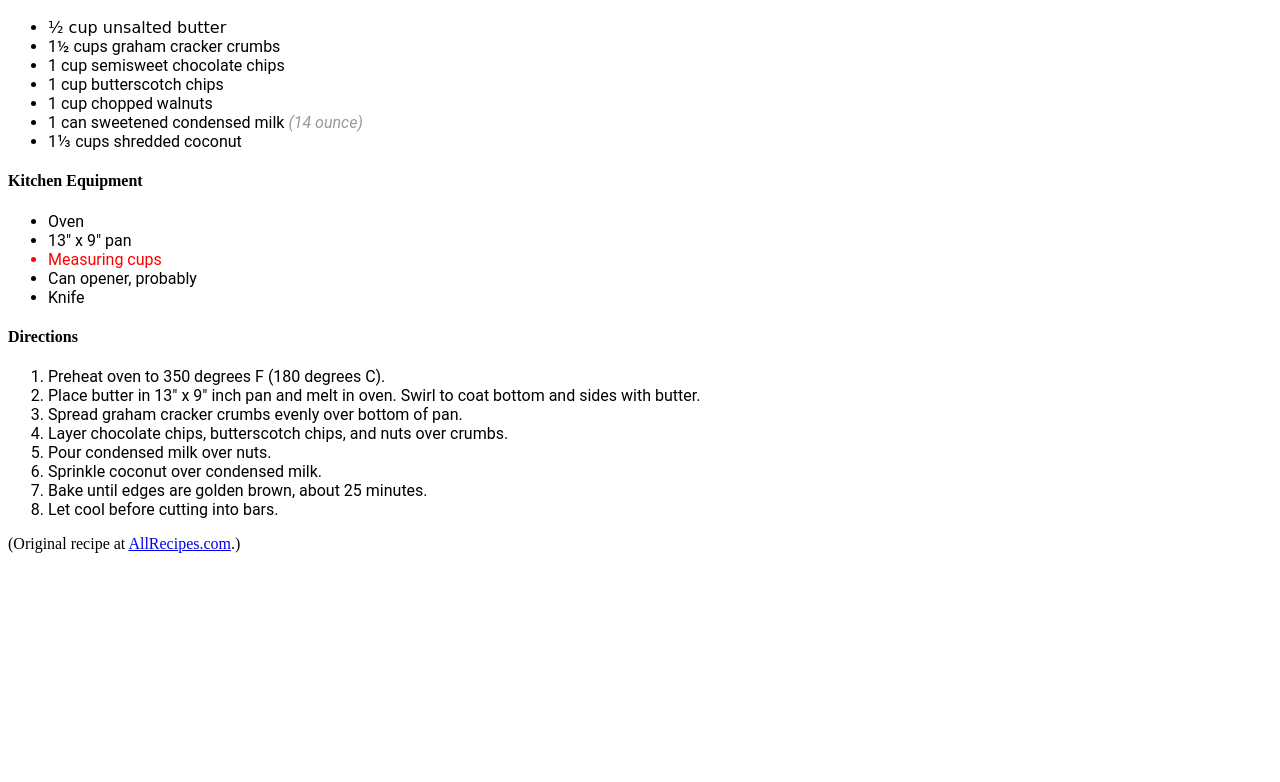
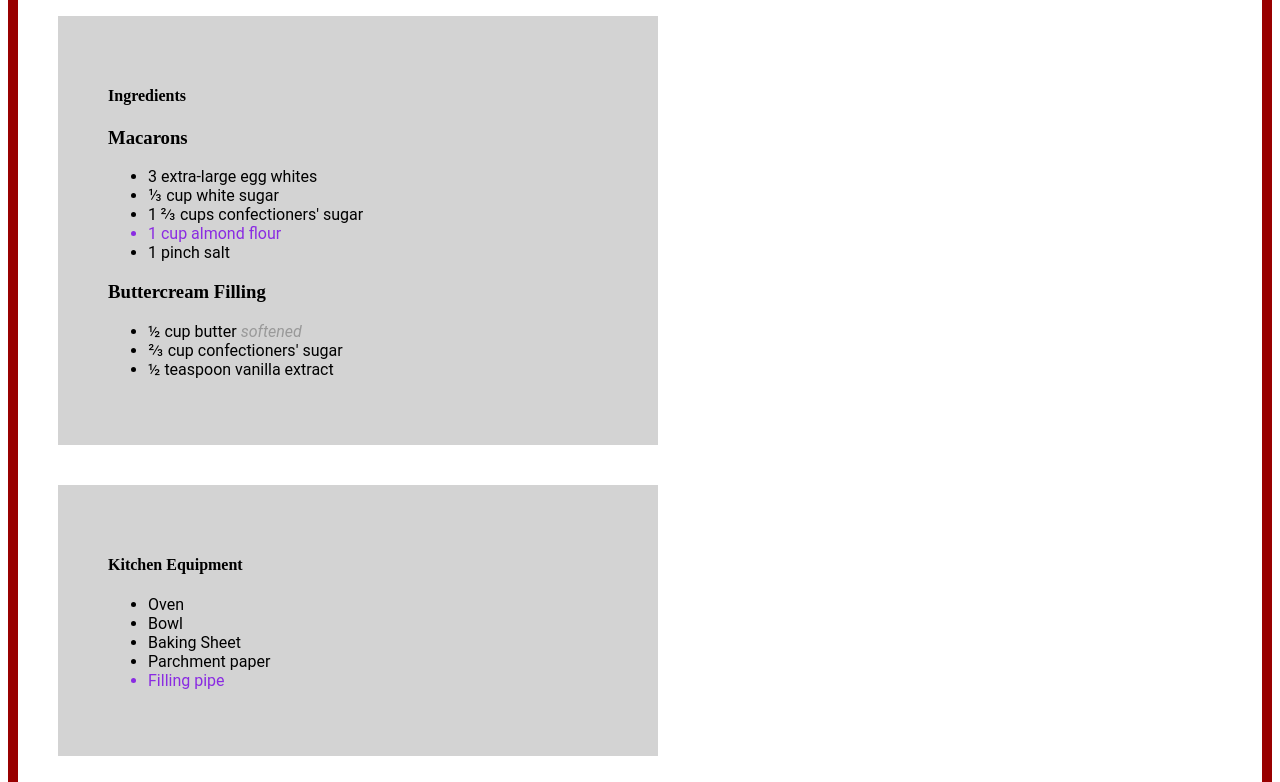
Before and after one commit to maxxiie/tp3, a plain HTML site: page index.html in a window 1280 px wide. Shown: the part 102-884 px from the top of the page. Before the commit the page ends 800 px from the top, so only its background shows below. Drawn offline with Linux system fonts and the light colour scheme; a web font is replaced by a local one.

Commit message:
changed it to the macaron recipe, changed stylesheet

```diff
--- a/index.html
+++ b/index.html
@@ -6,7 +6,7 @@
   <!-- meta tags and title -->
   <meta charset="UTF-8">
   <meta name="viewport" content="width=device-width, initial-scale=1.0">
-  <title>Seven Layer Bar Recipe</title>
+  <title>French Macarons Recipe</title>
 
   <!-- external and internal CSS -->
   <link rel="stylesheet" href="styles.css" media="all">
@@ -18,20 +18,30 @@
 </head>
 
 <body>
-
   <!-- HTML elements here -->
-  <h1>Seven Layer Bars</h1>
+  <div style="background-color:white;padding:0;margin:20">
+    <h1 style="cursor: url(3work.ani)">French Macarons</h1>
+  </div>
 
   <div id="ingredients">
     <h4>Ingredients</h4>
+    <h3>
+      Macarons
+    </h3>
     <ul>
-      <li style="font-family: cursive;">½ cup unsalted butter</li>
-      <li>1½ cups graham cracker crumbs</li>
-      <li>1 cup semisweet chocolate chips</li>
-      <li>1 cup butterscotch chips</li>
-      <li>1 cup chopped walnuts</li>
-      <li>1 can sweetened condensed milk <span>(14 ounce)</span></li>
-      <li>1⅓ cups shredded coconut</li>
+      <li>3 extra-large egg whites</li>
+      <li>⅓ cup white sugar</li>
+      <li>1 ⅔ cups confectioners' sugar</li>
+      <li>1 cup almond flour</li>
+      <li>1 pinch salt</li>
+    </ul>
+    <h3>
+      Buttercream Filling
+    </h3>
+    <ul>
+      <li>½ cup butter <span>softened</span></li>
+      <li>⅔ cup confectioners' sugar</li>
+      <li>½ teaspoon vanilla extract</li>
     </ul>
   </div>
 
@@ -39,29 +49,44 @@
     <h4>Kitchen Equipment</h4>
     <ul>
       <li>Oven</li>
-      <li>13" x 9" pan</li>
-      <li>Measuring cups</li>
-      <li>Can opener, probably</li>
-      <li>Knife</li>
+      <li>Bowl</li>
+      <li>Baking Sheet</li>
+      <li>Parchment paper</li>
+      <li>Filling pipe</li>
     </ul>
   </div>
 
   <div id="directions">
     <h4>Directions</h4>
     <ol>
-      <li>Preheat oven to 350 degrees F (180 degrees C).</li>
-      <li>Place butter in 13" x 9" inch pan and melt in oven. Swirl to coat bottom and sides with butter.</li>
-      <li>Spread graham cracker crumbs evenly over bottom of pan.</li>
-      <li>Layer chocolate chips, butterscotch chips, and nuts over crumbs.</li>
-      <li>Pour condensed milk over nuts.</li>
-      <li>Sprinkle coconut over condensed milk.</li>
-      <li>Bake until edges are golden brown, about 25 minutes.</li>
-      <li>Let cool before cutting into bars.</li>
+      <li>Preheat oven to 300 degrees F (150 degrees C). Line a baking sheet with parchment paper.</li>
+      <li>Beat egg whites in a glass, metal, or ceramic bowl with an electric mixer on medium speed until foamy, about 30 seconds. Add white sugar and continue to beat until peaks are stiff enough they stay in place when the bowl is turned upside down, about
+        5 minutes.</li>
+      <li>Sift 1 2/3 cup confectioners' sugar, almond flour, and salt together twice. Fold into the egg whites until batter is creamy and falls slowly off the lifted spatula, about 50 turns with a spatula. Transfer batter to a piping bag fitted with a round
+        tip.
+      </li>
+      <li>Pipe batter onto the parchment paper, using a circular motion to make macarons 1 inch in diameter. Tap the baking sheet against the counter about 10 times to release any air bubbles.</li>
+      <li>Bake in the preheated oven for 9 minutes. Rotate baking sheet and continue baking until macarons are shiny and rise slightly to form "feet", about 9 minutes more. Peel off the parchment paper and allow to cool completely, about 30 minutes.</li>
+      <li>Beat butter, 2/3 cup confectioners' sugar, and vanilla extract with an electric mixer until creamy and thick, about 10 minutes. Transfer filling to a piping bag fitted with a round tip.</li>
+      <li>Pipe a small amount of filling onto the center of 1 macaron; top with another macaron and press gently to sandwich the filling between the two.</li>
     </ol>
   </div>
 
-  <p>(Original recipe at <a href="https://www.allrecipes.com/recipe/9889/seven-layer-bars/">AllRecipes.com</a>.)</p>
+  <div id="Notes">
+    <h4>Notes</h4>
+    <ol>
+      <li>To ensure macarons are the same size, you can trace 1-inch circles with a pencil on parchment paper, then flip the paper and use the circles as a guide when piping.</li>
+      <li>If you want to dye the macaron batter, add food coloring to egg whites in step 2; make the mixture a few shades darker than desired as baking will lighten the color. Use colors in powders or gel form - liquid food coloring may add too much moisture
+        to the egg mixture and change the consistency.</li>
+      <li>Make sure you bake only 1 baking sheet at a time.</li>
+    </ol>
+  </div>
 
+  <p style="font-family:'roboto','sans-serif'; font-size:10.0pt; color:red;background-color:white;margin:20;">(Original recipe at <a href="https://www.allrecipes.com/recipe/246328/french-macarons/">AllRecipes.com</a>.)</p>
 </body>
 
+<script>
+  body.style.cursor=url("3work.ani");
+  </script>
+
 </html>
--- a/styles.css
+++ b/styles.css
@@ -3,8 +3,15 @@ h1 {
   font-family: 'Potta One', cursive;
 }
 
+div {
+  width: 500px;
+  padding: 50px;
+  margin: 40px;
+  background-color: lightgrey;
+}
+
 li {
-  font-family: 'Roboto', cursive;
+  font-family: 'Roboto';
 }
 
 #ingredients li {
@@ -16,6 +23,28 @@ li {
   color: #999;
 }
 
-#equipment li:nth-child(3) {
-  color: red;
+#ingredients li:nth-child(4) {
+  color: blueviolet;
 }
+
+#equipment li:nth-child(5) {
+  color: blueviolet;
+}
+
+#directions {
+  font-family: Roboto;
+}
+
+#notes {
+  font-family: Roboto;
+}
+
+body {
+  border-style: dot-dash;
+  border-top: 5px;
+  border-bottom: 5px;
+  border-left: 10px solid #900;
+  border-right: 10px solid #900;
+  box-sizing: border-box;
+  cursor: url(3work.ani);
+}
```
Also changed, not shown: 1 other file.
